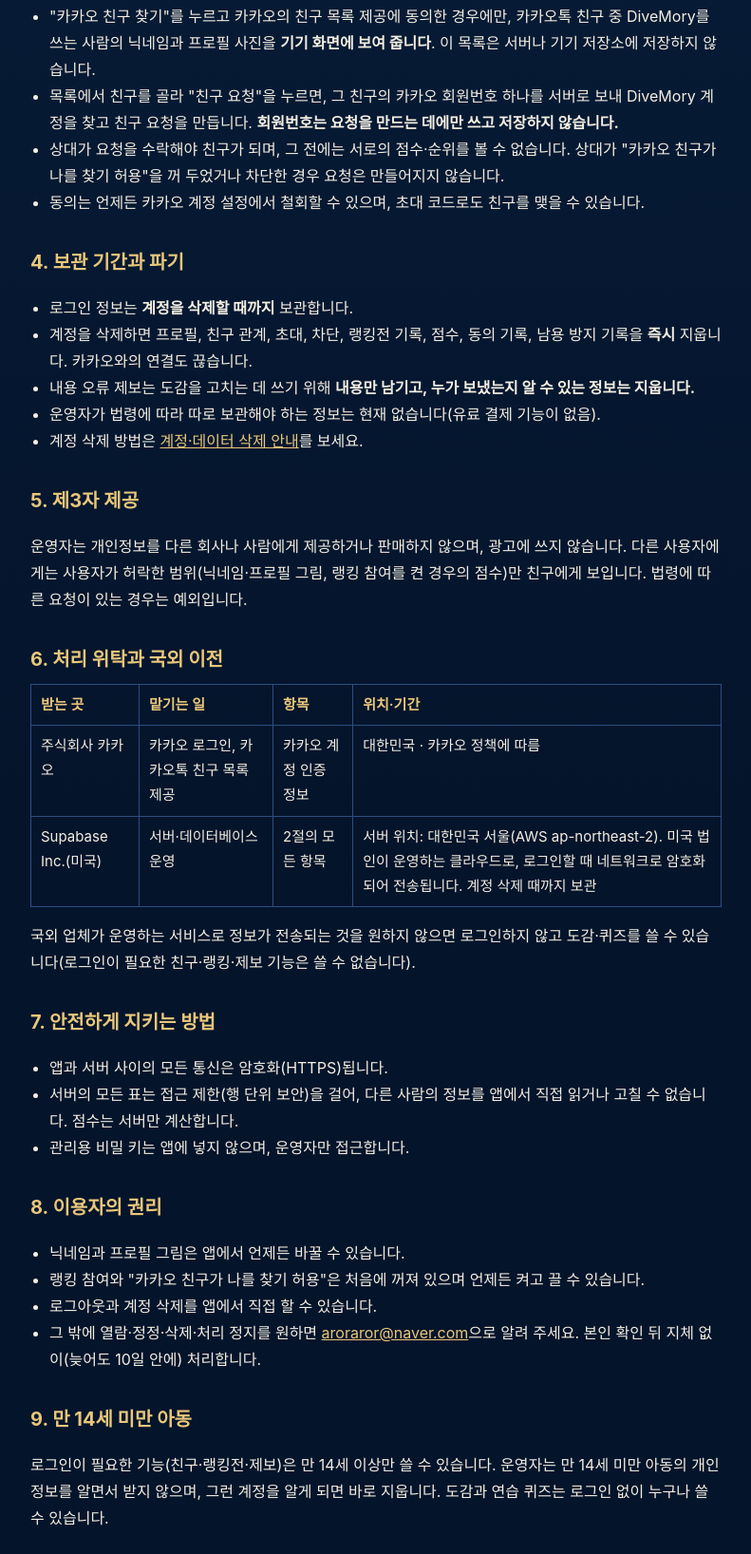
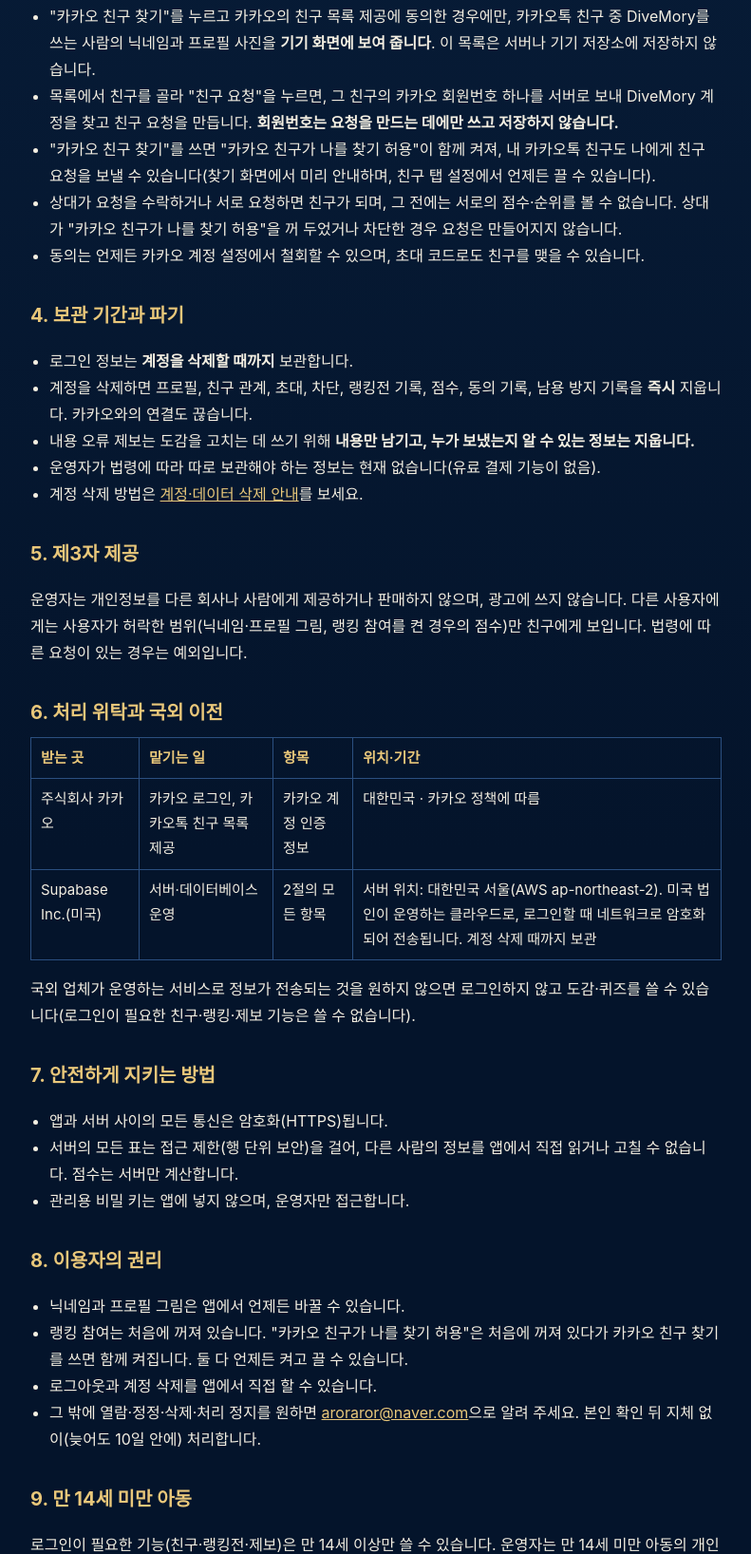
Before and after one commit to aroraror/divemory, a plain HTML site: page privacy.html in a window 1280 px wide. Shown: the part 1164-2800 px from the top of the page at 95% size, without its empty margins (244-1035 px from the left). Drawn offline with Linux system fonts and the light colour scheme.

Commit message:
개인정보 처리방침: 카카오 친구 찾기 허용 안내 보완

```diff
--- a/privacy.html
+++ b/privacy.html
@@ -28,7 +28,7 @@ footer{margin-top:40px;padding-top:16px;border-top:1px solid var(--line);color:v
 <div class="wrap">
 <p><a href="./">← DiveMory 소개</a></p>
 <h1>DiveMory 개인정보 처리방침</h1>
-<p class="meta">시행일: 2026년 11월 14일 · 운영자: 아라오라 · 문의: <a href="mailto:aroraror@naver.com">aroraror@naver.com</a></p>
+<p class="meta">시행일: 2026년 11월 14일 (같은 날 친구 찾기 허용 안내 보완) · 운영자: 아라오라 · 문의: <a href="mailto:aroraror@naver.com">aroraror@naver.com</a></p>
 
 <p>아라오라(이하 "운영자")는 DiveMory 앱(이하 "앱")을 쓰는 분의 개인정보를 소중히 다루며, 「개인정보 보호법」 등 관련 법령을 지킵니다. 이 방침은 앱이 어떤 정보를 왜 받고, 어떻게 보관하고 지우는지 알려 드립니다.</p>
 
@@ -53,7 +53,8 @@ footer{margin-top:40px;padding-top:16px;border-top:1px solid var(--line);color:v
 <ul>
 <li>"카카오 친구 찾기"를 누르고 카카오의 친구 목록 제공에 동의한 경우에만, 카카오톡 친구 중 DiveMory를 쓰는 사람의 닉네임과 프로필 사진을 <b>기기 화면에 보여 줍니다</b>. 이 목록은 서버나 기기 저장소에 저장하지 않습니다.</li>
 <li>목록에서 친구를 골라 "친구 요청"을 누르면, 그 친구의 카카오 회원번호 하나를 서버로 보내 DiveMory 계정을 찾고 친구 요청을 만듭니다. <b>회원번호는 요청을 만드는 데에만 쓰고 저장하지 않습니다.</b></li>
-<li>상대가 요청을 수락해야 친구가 되며, 그 전에는 서로의 점수·순위를 볼 수 없습니다. 상대가 "카카오 친구가 나를 찾기 허용"을 꺼 두었거나 차단한 경우 요청은 만들어지지 않습니다.</li>
+<li>"카카오 친구 찾기"를 쓰면 "카카오 친구가 나를 찾기 허용"이 함께 켜져, 내 카카오톡 친구도 나에게 친구 요청을 보낼 수 있습니다(찾기 화면에서 미리 안내하며, 친구 탭 설정에서 언제든 끌 수 있습니다).</li>
+<li>상대가 요청을 수락하거나 서로 요청하면 친구가 되며, 그 전에는 서로의 점수·순위를 볼 수 없습니다. 상대가 "카카오 친구가 나를 찾기 허용"을 꺼 두었거나 차단한 경우 요청은 만들어지지 않습니다.</li>
 <li>동의는 언제든 카카오 계정 설정에서 철회할 수 있으며, 초대 코드로도 친구를 맺을 수 있습니다.</li>
 </ul>
 
@@ -87,7 +88,7 @@ footer{margin-top:40px;padding-top:16px;border-top:1px solid var(--line);color:v
 <h2>8. 이용자의 권리</h2>
 <ul>
 <li>닉네임과 프로필 그림은 앱에서 언제든 바꿀 수 있습니다.</li>
-<li>랭킹 참여와 "카카오 친구가 나를 찾기 허용"은 처음에 꺼져 있으며 언제든 켜고 끌 수 있습니다.</li>
+<li>랭킹 참여는 처음에 꺼져 있습니다. "카카오 친구가 나를 찾기 허용"은 처음에 꺼져 있다가 카카오 친구 찾기를 쓰면 함께 켜집니다. 둘 다 언제든 켜고 끌 수 있습니다.</li>
 <li>로그아웃과 계정 삭제를 앱에서 직접 할 수 있습니다.</li>
 <li>그 밖에 열람·정정·삭제·처리 정지를 원하면 <a href="mailto:aroraror@naver.com">aroraror@naver.com</a>으로 알려 주세요. 본인 확인 뒤 지체 없이(늦어도 10일 안에) 처리합니다.</li>
 </ul>
```
